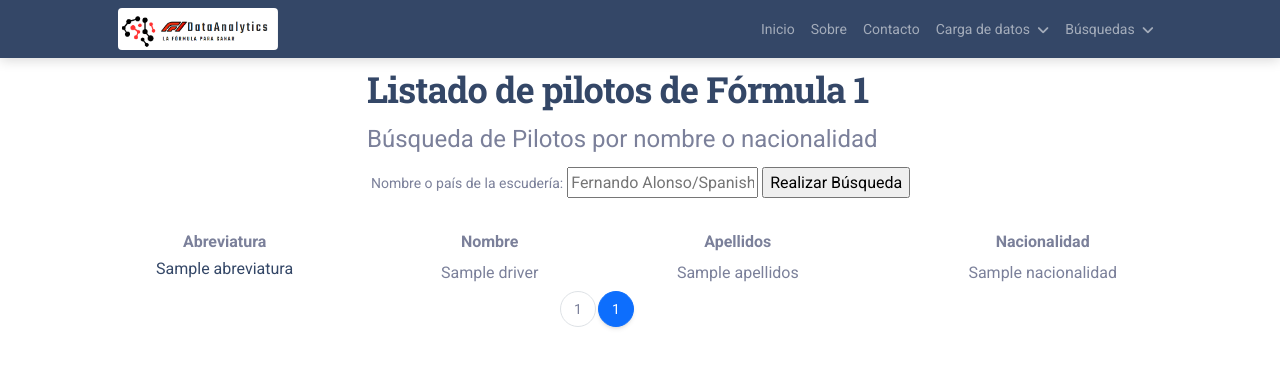
After one commit to ivamorgra/TFG-F1, a Django app: template templates/drivers/list.html in a window 1280 px wide. The commit adds this page. Shown: the top 368 px of the page. Run offline with Django 4.2, Linux system fonts and the light colour scheme; tables that the repository leaves empty hold one stand-in row (values such as "Sample post"); the template is opened without the code that fills it: values that come from a table or form of the project are taken from there, most other values are stand-ins (such as "Sample title", 1, 10 or a date in 2020); some libraries are stand-ins or nearby versions.

Commit message:
code(main): Implementación de la paginación para pilotos

```diff
--- /dev/null
+++ b/templates/drivers/list.html
@@ -0,0 +1,91 @@
+{% extends 'nav.html' %}
+{%load static%}
+
+{% block contenido %}
+
+<div class="container">
+    <div class="row">
+        <div class="col-md-3">
+        </div>
+        <div class="col-md-9">
+
+            {% if search %}
+                <h2> Listado de pilotos de F1 filtrados por nombre o nacionalidad </h2>
+            {% else %}
+                <h2 > Listado de pilotos de Fórmula 1 </h2>
+            {% endif %}
+        </div>
+    </div>
+    <div class="row">
+        <div class="col-md-3">
+        </div>
+        <div class="col-md-9">
+
+            <form id="formulario" method="post" action=''>{% csrf_token %}
+                <fieldset>
+                    <legend>B&uacute;squeda de Pilotos por nombre o nacionalidad</legend>
+                    {{formulario}}
+                    <input type='submit'  value='Realizar B&uacute;squeda'/>
+                </fieldset>
+            </form>
+        </div>
+
+    </div>
+    <br>
+
+    {% if drivers %}
+    <div class="row">
+        <table class="responsive-table">
+            <thead>
+            <tr>
+                <th class="text-center" scope="col">Abreviatura</th>
+                <th class="text-center" scope="col">Nombre</th>
+                <th class="text-center" scope="col">Apellidos</th>
+                <th class="text-center" scope="col">Nacionalidad</th>
+            </tr>
+            </thead>
+            <tbody>
+                {% for driver in page_obj %}
+                <tr>
+                  <td class="text-center"><a href="/driver/{{driver.id}}"><dd>{{driver.abreviatura}}</dd></th>
+                  <td class="text-center">{{driver.nombre}}</th>
+                  <td class="text-center">{{driver.apellidos}}</td>
+                  <td class="text-center">{{driver.nacionalidad}}</td>
+                </tr>
+                {% endfor %}
+            </tbody>
+        </table>
+    </div>
+	{% endif %}
+
+    <!-- Paginación -->
+
+    <div class="row">
+        <div class="col-md-5">
+        </div>
+        <div class="col-md-7">
+
+            <nav aria-label="...">
+                <ul class="pagination">
+                {% if page_obj.has_previous %}
+                <li class="page-item">
+                    <a class="page-link" tabindex="-1" href="?page={{ page_obj.previous_page_number }}"> Anterior </a>
+                </li>
+                {% endif %}
+                <li class="page-item"><a class="page-link" href="?page={{ page_obj.number }}">{{ page_obj.number }}</a></li>
+                {% for p in pages %}
+                    <li class="page-item active" aria-current="page">
+                        <a class="page-link" href="?page={{ p }}">{{p}}</a>
+                    </li>
+                {% endfor %}
+                {% if page_obj.has_next %}
+                    <li class="page-item">
+                        <a class="page-link"href="?page={{ page_obj.next_page_number }}">Next</a>
+                    </li>
+                {% endif %}
+                </ul>
+            </nav>
+        </div>
+    </div>
+</div>
+{% endblock %}
--- a/templates/nav.html
+++ b/templates/nav.html
@@ -62,7 +62,7 @@
                                     </a>
                                     <div>
                                         <ul class="dropdown-menu " aria-labelledby="navbarDropdown">
-                                            <li><a class="dropdown-item" href="/drivers">Listado de pilotos</a></li>
+                                            <li><a class="dropdown-item" href="/drivers?page=1">Listado de pilotos</a></li>
                                             <li><a class="dropdown-item" href="/constructors">Listado de escuderías</a></li>
                                             <li><a class="dropdown-item" href="/circuits">Listado de circuitos</a></li>
                                             <li><a class="dropdown-item" href="/races">Listado de carreras</a></li>
```
Also changed, not shown: DataAnalytics/views.py (+14 -2 lines), templates/drivers.html (deleted, +0 -35 lines), 2 other files.
